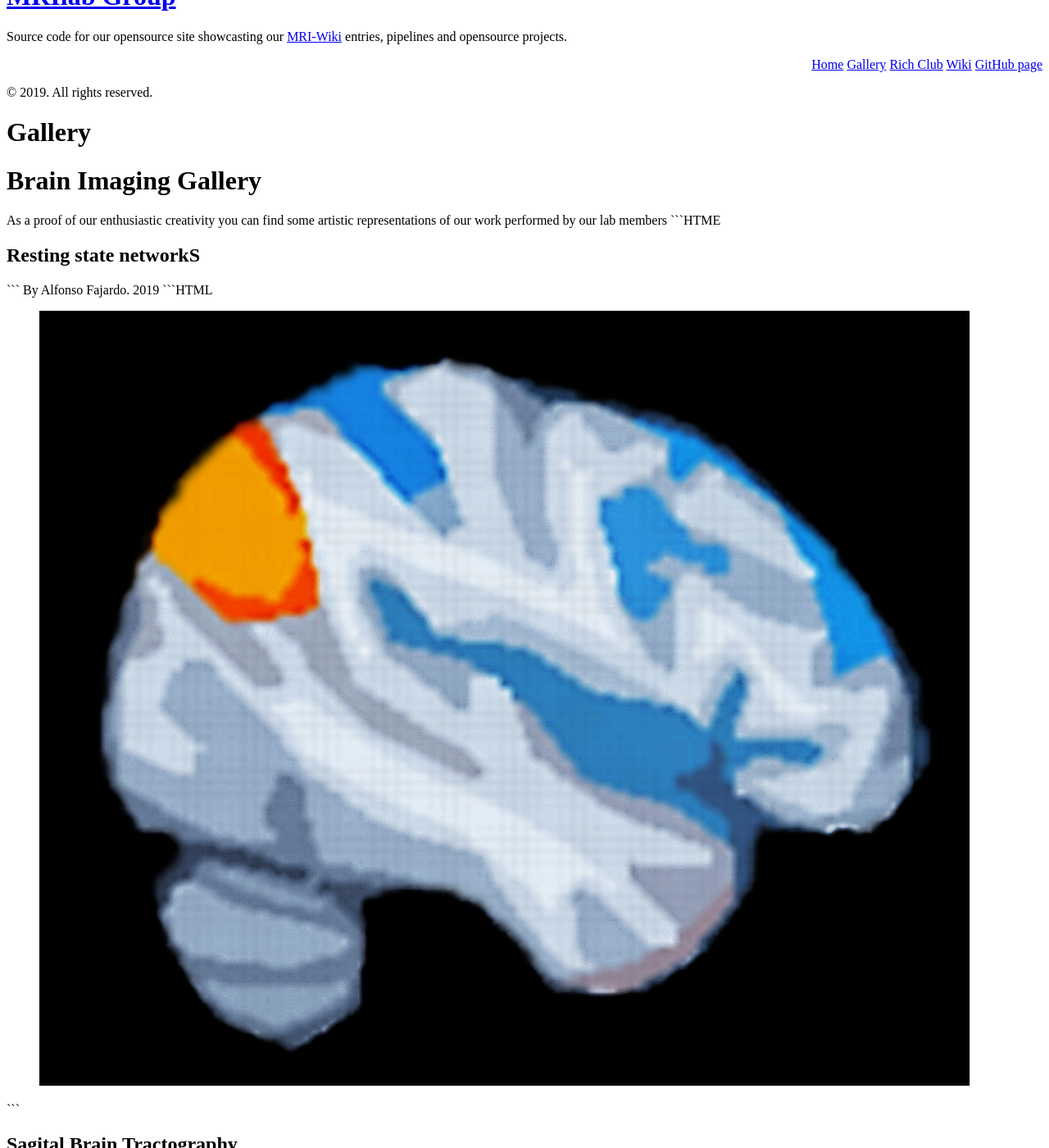
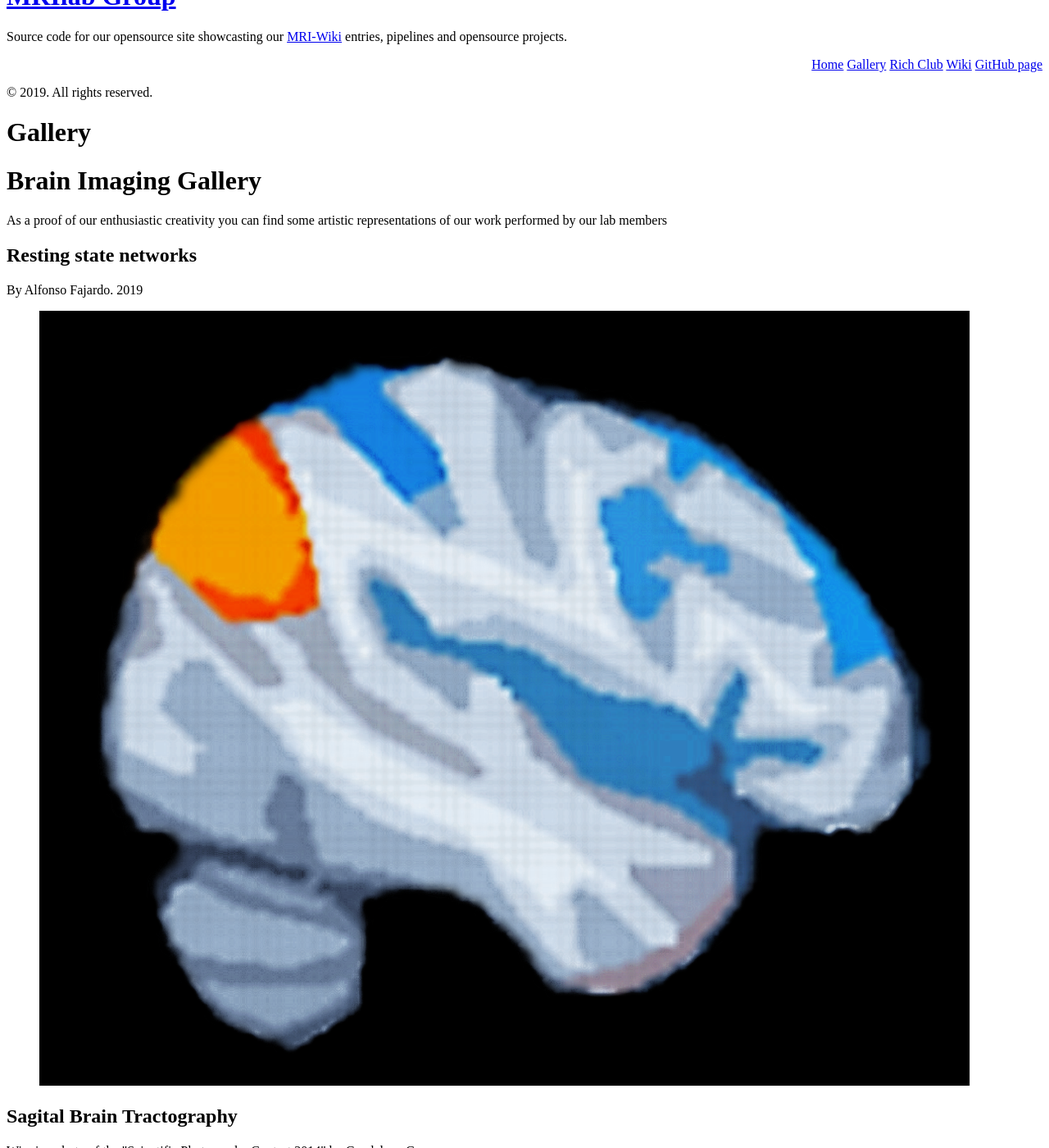
Before and after one commit to c13inb/c13inb.github.io, a Jekyll site: the page built from gallery.md, in a window 1280 px wide and 1400 px high, scrolled down 256 px. Shown: the whole window at 82% size. Built offline with Jekyll 4.4.1, drawn with Linux system fonts in a browser that asks for light colours; Markdown is read by kramdown in place of the engine named in the settings.

````diff
--- a/gallery.md
+++ b/gallery.md
@@ -11,20 +11,12 @@ title: Gallery
 <h1> Brain Imaging Gallery </h1>
 As a proof of our enthusiastic creativity you can find some artistic representations of our work performed by our lab members
 
-```HTME
-<h2> Resting state networkS </h2>
-```
+<h2> Resting state networks </h2>
 
 By Alfonso Fajardo. 2019
-
-```HTML
 <figure>
 <img src="https://c13inb.github.io/images/imagen_alfonso2.png">
 </figure>
-
-```
-
-
 
 
 
````
